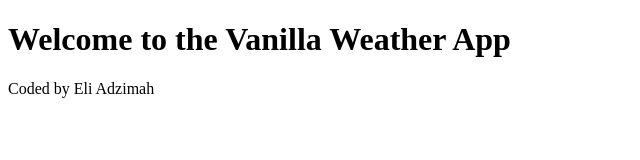
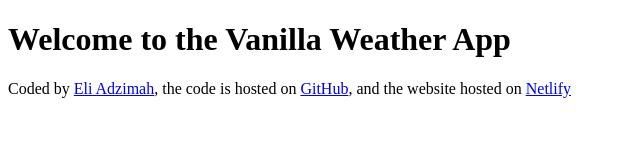
Before and after one commit to Elinuel1/Le-Meteo-de-SheCodes, a plain HTML site: page index.html in a window 1280 px wide. Shown: the whole page, without its empty margins (0-640 px from the left). Drawn offline with Linux system fonts and the light colour scheme.

Commit message:
Links added to the footer

```diff
--- a/index.html
+++ b/index.html
@@ -7,6 +7,14 @@
   </head>
   <body>
     <h1>Welcome to the Vanilla Weather App</h1>
-    <footer>Coded by Eli Adzimah</footer>
+    <footer>
+      Coded by
+      <a href="https://github.com/Elinuel1" target="_blank">Eli Adzimah</a>, the
+      code is hosted on
+      <a href="https://github.com/Elinuel1/Le-Meteo-de-SheCodes" target="_blank"
+        >GitHub</a
+      >, and the website hosted on
+      <a href="https://eliweather.netlify.app/" target="_blank">Netlify</a>
+    </footer>
   </body>
 </html>
```
